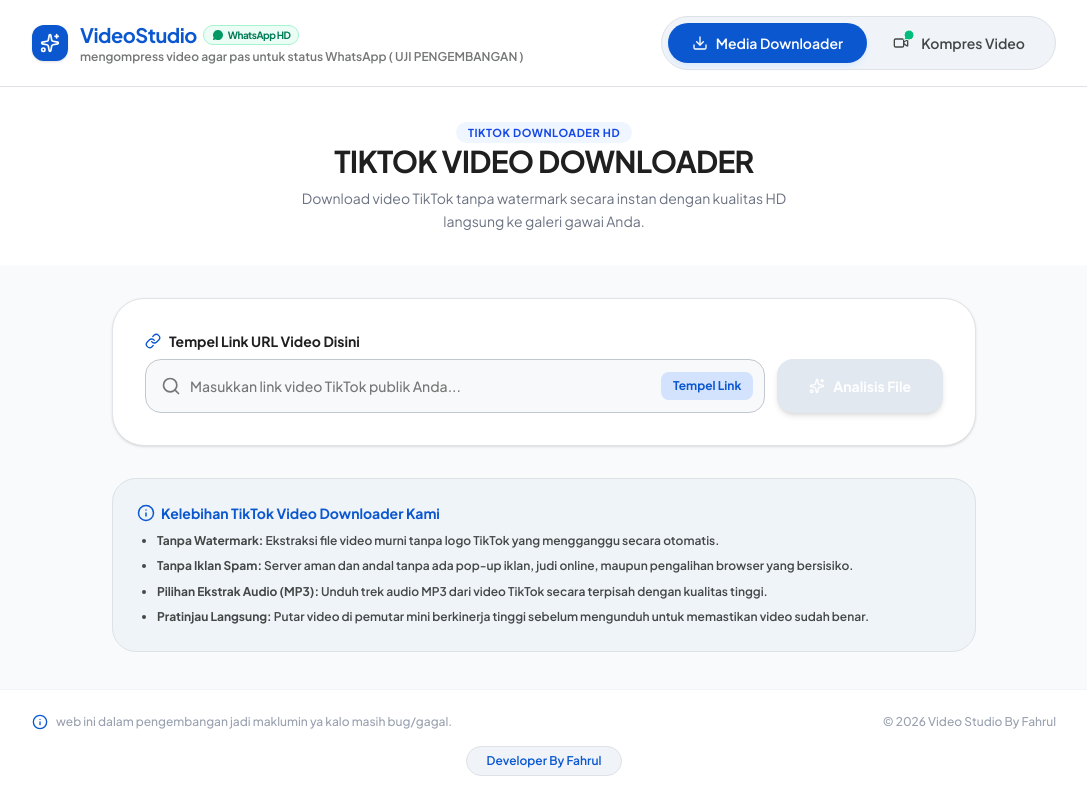
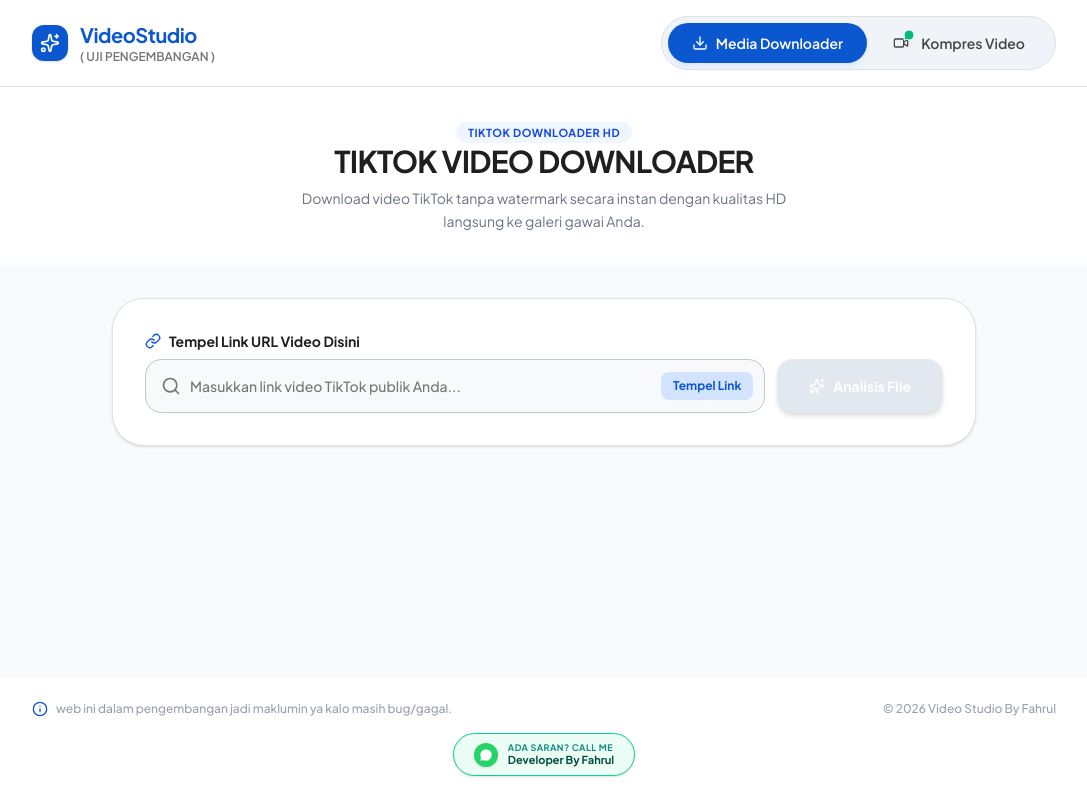
Before and after one commit to FhrlRsknaa/VideoStudio, a React (Vite) app: page / in a window 1280 px wide. Shown: the whole page, without its empty margins (96-1183 px from the left). Built offline with nearby package versions, Linux system fonts and the light colour scheme.

Commit message:
feat: update branding and add WhatsApp contact
Refactor header branding, update page title and icon, and replace the static developer badge with a clickable WhatsApp contact link. Removed redundant instructions from the downloader component.

```diff
--- a/src/App.tsx
+++ b/src/App.tsx
@@ -7,7 +7,7 @@
 import Header from './components/Header';
 import Compressor from './components/Compressor';
 import Downloader from './components/Downloader';
-import { Info } from 'lucide-react';
+import { Info, MessageCircle } from 'lucide-react';
 
 export default function App() {
   const [activeTab, setActiveTab] = useState<'downloader' | 'compress'>('downloader');
@@ -73,10 +73,21 @@
           </div>
         </div>
 
-        {/* Developer Info Badge with clean rounded border */}
-        <div className="border border-[#dee1e5] rounded-full px-5 py-1.5 text-xs text-[#0b57d0] font-semibold bg-[#f0f4f9] hover:bg-[#d3e3fd]/40 transition-colors">
-          Developer By Fahrul
-        </div>
+        {/* Developer Info Badge with clean rounded border and WhatsApp redirect */}
+        <a
+          href="https://wa.me/6285186814906"
+          target="_blank"
+          rel="noopener noreferrer"
+          className="flex items-center gap-2.5 border border-emerald-400 rounded-full px-5 py-2 text-xs text-emerald-800 font-semibold bg-emerald-50 hover:bg-emerald-100/70 transition-all duration-300 shadow-sm hover:shadow active:scale-95 cursor-pointer group"
+        >
+          <div className="w-6 h-6 rounded-full bg-[#25D366] flex items-center justify-center shadow-sm">
+            <MessageCircle className="w-3.5 h-3.5 text-white fill-white stroke-[#25D366] stroke-[0.5px]" />
+          </div>
+          <div className="flex flex-col items-start leading-tight">
+            <span className="text-[9px] text-[#128C7E] font-bold uppercase tracking-wider group-hover:text-emerald-700">Ada saran? Call Me</span>
+            <span className="text-emerald-900 font-extrabold text-[11px] group-hover:text-emerald-950">Developer By Fahrul</span>
+          </div>
+        </a>
       </footer>
     </div>
   );
--- a/src/components/Downloader.tsx
+++ b/src/components/Downloader.tsx
@@ -487,19 +487,7 @@
         )}
       </AnimatePresence>
 
-      {/* Helpful Instructions box */}
-      <div className="bg-[#eff4f9] rounded-3xl p-6 border border-[#dee1e5]">
-        <h4 className="text-sm font-bold text-[#0b57d0] flex items-center gap-1.5 mb-2">
-          <Info className="w-4.5 h-4.5" />
-          Kelebihan TikTok Video Downloader Kami
-        </h4>
-        <ul className="list-disc pl-5 text-xs text-[#444746] space-y-1.5 leading-relaxed font-semibold">
-          <li><strong>Tanpa Watermark:</strong> Ekstraksi file video murni tanpa logo TikTok yang mengganggu secara otomatis.</li>
-          <li><strong>Tanpa Iklan Spam:</strong> Server aman dan andal tanpa ada pop-up iklan, judi online, maupun pengalihan browser yang bersisiko.</li>
-          <li><strong>Pilihan Ekstrak Audio (MP3):</strong> Unduh trek audio MP3 dari video TikTok secara terpisah dengan kualitas tinggi.</li>
-          <li><strong>Pratinjau Langsung:</strong> Putar video di pemutar mini berkinerja tinggi sebelum mengunduh untuk memastikan video sudah benar.</li>
-        </ul>
-      </div>
+
 
     </div>
   );
--- a/src/components/Header.tsx
+++ b/src/components/Header.tsx
@@ -17,12 +17,8 @@
           <div>
             <h1 className="text-xl font-bold text-[#0b57d0] tracking-tight flex items-center gap-1.5">
               VideoStudio
-              <span className="flex items-center gap-1 bg-emerald-50 text-emerald-700 text-[10px] font-bold px-2 py-0.5 rounded-full border border-emerald-200">
-                <MessageCircle className="w-3 h-3 fill-emerald-600 stroke-none" />
-                WhatsApp HD
-              </span>
             </h1>
-            <p className="text-xs text-[#747775] font-semibold">mengompress video agar pas untuk status WhatsApp ( UJI PENGEMBANGAN )</p>
+            <p className="text-xs text-[#747775] font-semibold">( UJI PENGEMBANGAN )</p>
           </div>
         </div>
 
```
Also changed, not shown: index.html (+2 -1 lines).
